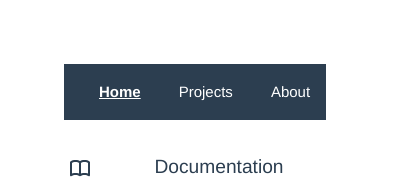
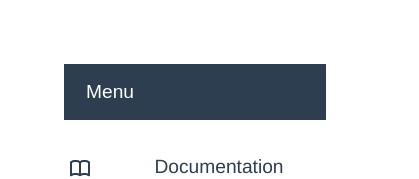
Before and after one commit to Sosakpanha/Portfiliotest, a Vue app: page / in a window 390 px wide. Shown: the top 179 px of the page, 419 px wide, since content can reach past the window. Built offline with nearby package versions, Linux system fonts and the light colour scheme.

Commit message:
feat(navbar): restructure links and responsive menu

```diff
--- a/src/components/NavBar.vue
+++ b/src/components/NavBar.vue
@@ -1,14 +1,24 @@
 <template>
   <nav class="navbar">
-    <router-link to="/">Home</router-link>
-    <router-link to="/projects">Projects</router-link>
-    <router-link to="/about">About</router-link>
-    <router-link to="/contact">Contact</router-link>
+    <button class="menu-toggle" aria-label="Toggle navigation" @click="toggleMenu">
+      Menu
+    </button>
+    <ul :class="{ open: isOpen }">
+      <li><router-link to="/">Home</router-link></li>
+      <li><router-link to="/about">About</router-link></li>
+      <li><router-link to="/projects">Projects</router-link></li>
+      <li><router-link to="/contact">Contact</router-link></li>
+    </ul>
   </nav>
 </template>
 
 <script setup lang="ts">
-// Navigation logic can be added here
+import { ref } from 'vue'
+
+const isOpen = ref(false)
+const toggleMenu = () => {
+  isOpen.value = !isOpen.value
+}
 </script>
 
 <style scoped>
@@ -17,9 +27,28 @@
   padding: 1rem;
 }
 
+
+.menu-toggle {
+  display: none;
+  background: none;
+  border: none;
+  color: white;
+  font-size: 1.2rem;
+}
+
+.navbar ul {
+  display: flex;
+  list-style: none;
+  margin: 0;
+  padding: 0;
+}
+
+.navbar li {
+  margin: 0 1rem;
+}
+
 .navbar a {
   color: white;
-  margin: 0 1rem;
   text-decoration: none;
 }
 
@@ -27,4 +56,19 @@
   font-weight: bold;
   text-decoration: underline;
 }
+
+@media (max-width: 600px) {
+  .menu-toggle {
+    display: block;
+  }
+
+  .navbar ul {
+    display: none;
+    flex-direction: column;
+  }
+
+  .navbar ul.open {
+    display: flex;
+  }
+}
 </style>
```
